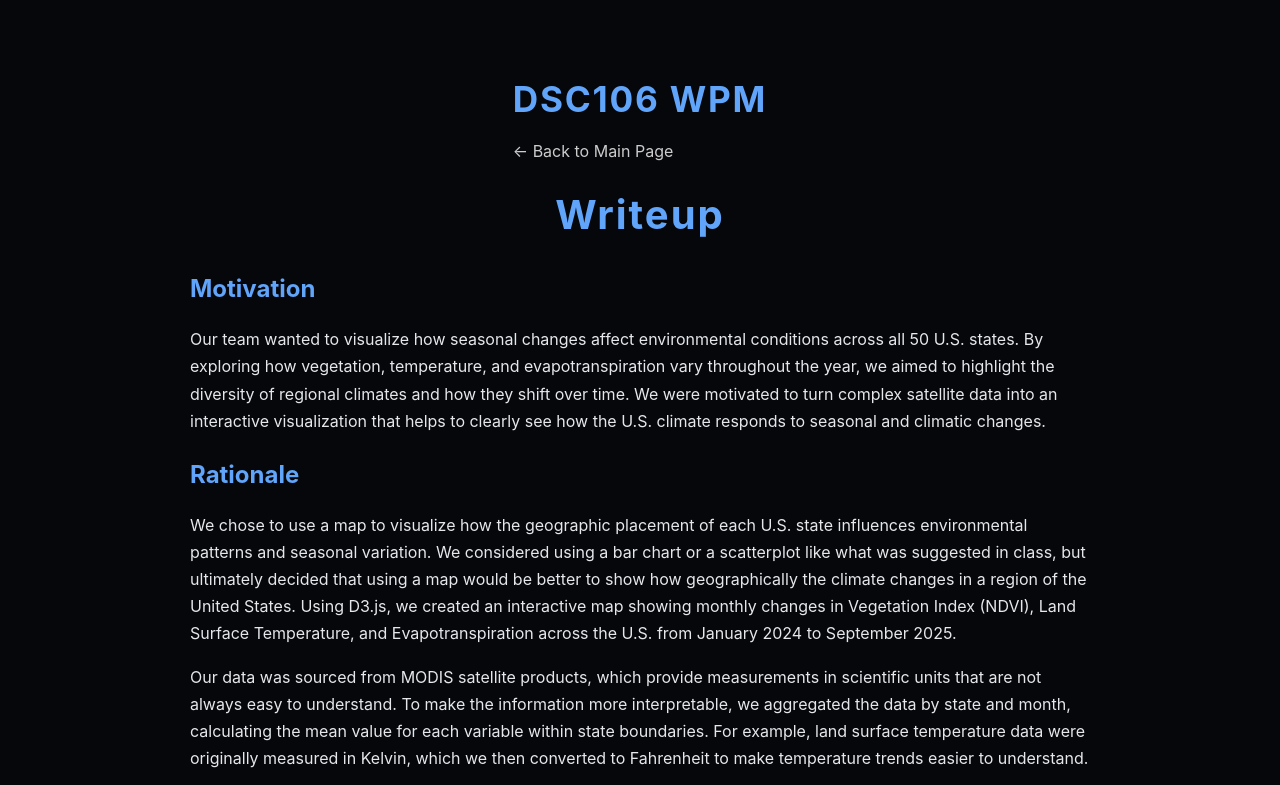
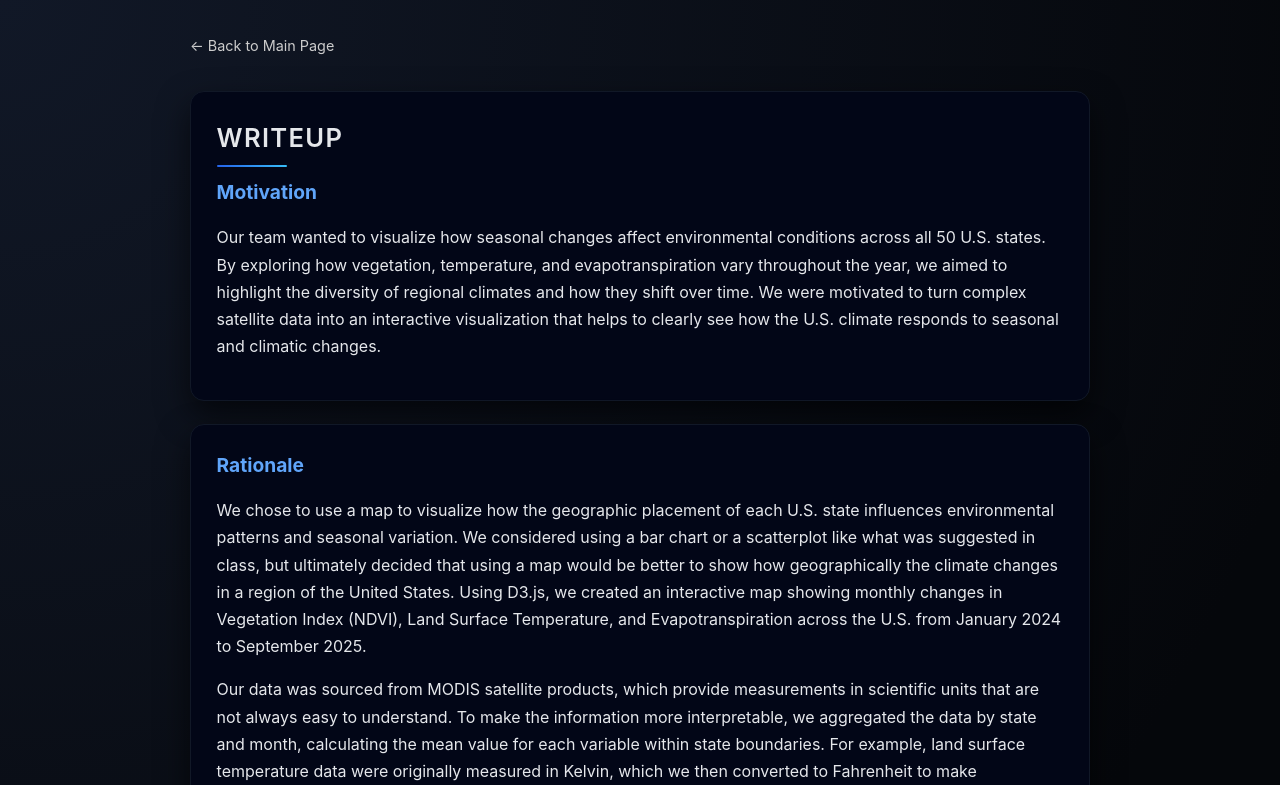
Before and after one commit to laurenthanhvo/dsc106-proj3, a plain HTML site: page writeup.html in a window 1280 px wide. Shown: the top 785 px of the page. Drawn offline with Linux system fonts and the light colour scheme.

Commit message:
new changes to styling

```diff
--- a/style.css
+++ b/style.css
@@ -342,45 +342,110 @@ svg {
   opacity: 0.95;
 }
 
-/* ---------- Writeup page (unchanged semantics) ---------- */
+/* ---------- Writeup page ---------- */
 
 body.writeup {
+  /* background similar to homepage */
+  background-color: #05070b;
+  background-image: radial-gradient(circle at 0% 0%, #111827 0, #05070b 55%);
+  color: #e5e7eb;
+  font-family: "Inter", -apple-system, BlinkMacSystemFont, "Segoe UI", sans-serif;
+
+  margin: 0;
+  min-height: 100vh;
+  line-height: 1.7;
+  text-align: left;
+
+  /* center everything horizontally */
+  display: flex;
+  flex-direction: column;
+  align-items: center;
+}
+
+/* centered column for header + main */
+body.writeup > header,
+body.writeup > main {
+  width: 100%;
   max-width: 900px;
   margin: 0 auto;
-  padding: 2rem;
-  line-height: 1.7;
-  text-align: left;
-  background: #05070b;
-  color: #e5e7eb;
+  padding: 2rem 1.75rem 0;
 }
 
-body.writeup h1,
-body.writeup h2 {
-  color: #60a5fa;
-  margin-bottom: 0.5rem;
+body.writeup > main {
+  padding-bottom: 2.5rem;
 }
 
-body.writeup p {
-  margin-bottom: 1rem;
+/* top title ("DSC106 WPM") */
+body.writeup > header h1 {
+  color: #ffffff;
+  margin: 0 0 0.4rem;
+  text-align: center;
+  letter-spacing: 0.08em;
+  text-transform: uppercase;
 }
 
+/* back link */
 body.writeup nav a {
   color: #ccc;
   text-decoration: none;
+  font-size: 0.9rem;
+  border-bottom: 1px solid transparent;
+  transition: color 0.15s ease, border-color 0.15s ease;
 }
 
 body.writeup nav a:hover {
-  color: #4ea1ff;
+  color: #ffffff;
+  border-bottom-color: #4ea1ff;
 }
 
+/* each section becomes a soft card */
+body.writeup main section {
+  background-color: #020617;
+  border: 1px solid #111827;
+  border-radius: 14px;
+  padding: 1.5rem 1.6rem 1.6rem;
+  margin-bottom: 1.4rem;
+  box-shadow: 0 14px 32px rgba(0, 0, 0, 0.6);
+}
+
+/* headings inside sections */
+body.writeup h2 {
+  color: #60a5fa;
+  margin-top: 0;
+  margin-bottom: 0.6rem;
+  font-size: 1.2rem;
+}
+
+/* normal paragraphs */
+body.writeup p {
+  margin-bottom: 0.9rem;
+}
+
+/* big "Writeup" heading inside the first section */
 .page-title {
-  text-align: center;
-  color: #4ea1ff;
-  margin-top: 1rem;
-  margin-bottom: 2rem;
-  font-size: 2.5rem;
-  font-weight: 700;
+  text-align: left;
+  color: #e5e7eb;
+  margin-top: 0;
+  margin-bottom: 1rem;
+  font-size: 1.6rem;
+  font-weight: 600;
+  letter-spacing: 0.05em;
+  text-transform: uppercase;
+  position: relative;
 }
+
+/* small accent line under "Writeup" */
+.page-title::after {
+  content: "";
+  position: absolute;
+  left: 0;
+  bottom: -0.45rem;
+  width: 70px;
+  height: 2px;
+  border-radius: 999px;
+  background: linear-gradient(90deg, #2563eb, #38bdf8);
+}
+
 
 /* ---------- Responsive tweaks ---------- */
 
@@ -418,3 +483,38 @@ body.writeup nav a:hover {
     padding-inline: 0.9rem;
   }
 }
+
+/* Top course title: "DSC106 WPM" */
+body > h1:first-of-type {
+  margin-top: 2.4rem;
+  margin-bottom: 0.25rem;
+  font-size: 1.4rem;
+  letter-spacing: 0.3em;
+  text-transform: uppercase;
+  color: #ffffff;
+  opacity: 1;
+}
+
+/* Team badge */
+#team-name {
+  display: inline-block;
+  margin: 0.25rem auto 1.4rem;
+  padding: 0.25rem 1rem;
+  font-size: 0.8rem;
+  letter-spacing: 0.18em;
+  text-transform: uppercase;
+  color: #cbd5f5;
+  background: rgba(15, 23, 42, 0.9);
+  border-radius: 999px;
+  border: 1px solid rgba(59, 130, 246, 0.45);
+  box-shadow: 0 8px 20px rgba(15, 23, 42, 0.9);
+}
+
+/* Main project title: "U.S Environmental Data (MODIS)" */
+body > h1:nth-of-type(2) {
+  margin-top: 0;
+  margin-bottom: 0.4rem;
+  font-size: 2.4rem;
+  letter-spacing: 0.04em;
+  color: #ffffff;
+}
--- a/writeup.html
+++ b/writeup.html
@@ -8,7 +8,7 @@
 </head>
 <body class="writeup">
   <header>
-    <h1>DSC106 WPM</h1>
+    <!-- <h1>DSC106 WPM</h1> -->
     <nav>
       <a href="index.html">← Back to Main Page</a>
     </nav>
```
Also changed, not shown: index.html (+2 -0 lines).
